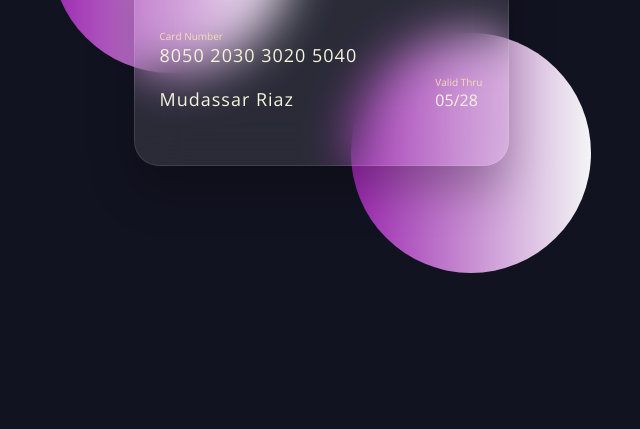
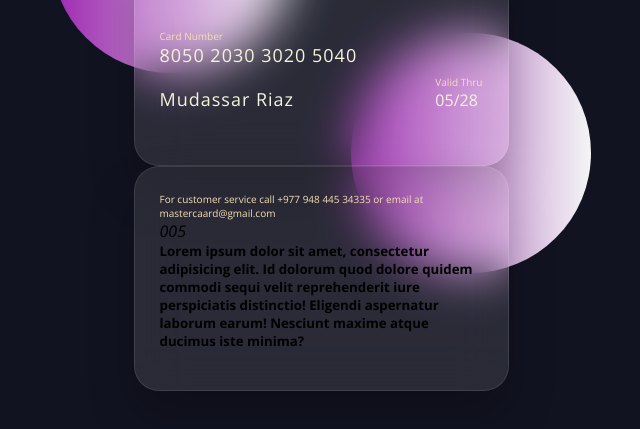
Before and after one commit to mudasir649/flipping-card-design, a plain HTML site: page index.html in a window 1280 px wide. Shown: the part 347-776 px from the top of the page, without its empty margins (319-959 px from the left). Drawn offline with nearby package versions, Linux system fonts and the light colour scheme.

Commit message:
Update index.html

```diff
--- a/index.html
+++ b/index.html
@@ -31,6 +31,15 @@
                     </div>
                 </div>
             </div>
+              <div class="card back-face">
+                <h6>
+                    For customer service call +977 948 445 34335 or email at mastercaard@gmail.com
+                </h6>
+                <span class="magnetic-strip"></span>
+                <div class="signature"><i>005</i></div>
+                <h5>Lorem ipsum dolor sit amet, consectetur adipisicing elit. Id dolorum quod dolore quidem commodi sequi velit reprehenderit iure perspiciatis distinctio! Eligendi aspernatur laborum earum! Nesciunt maxime atque ducimus iste minima?</h5>
+            </div>
+
         </div>
     </section>
 </body>
```
